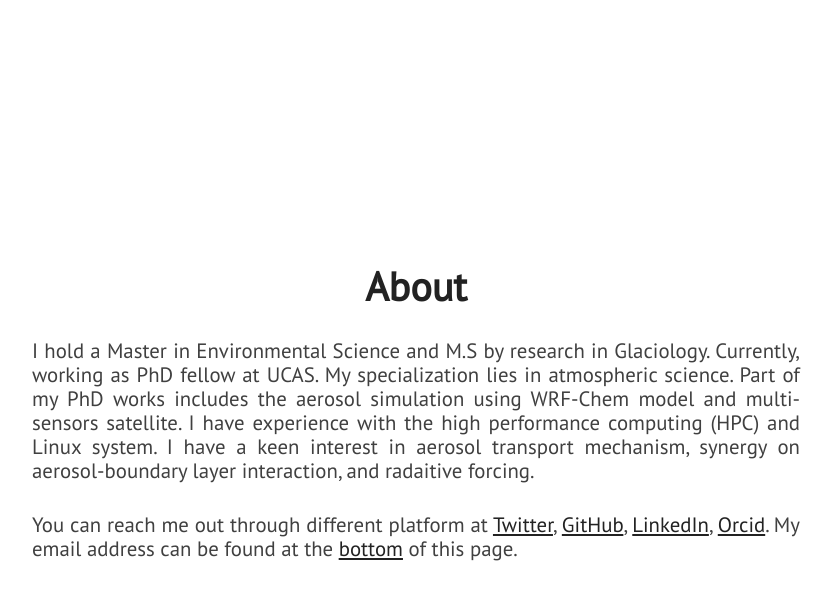
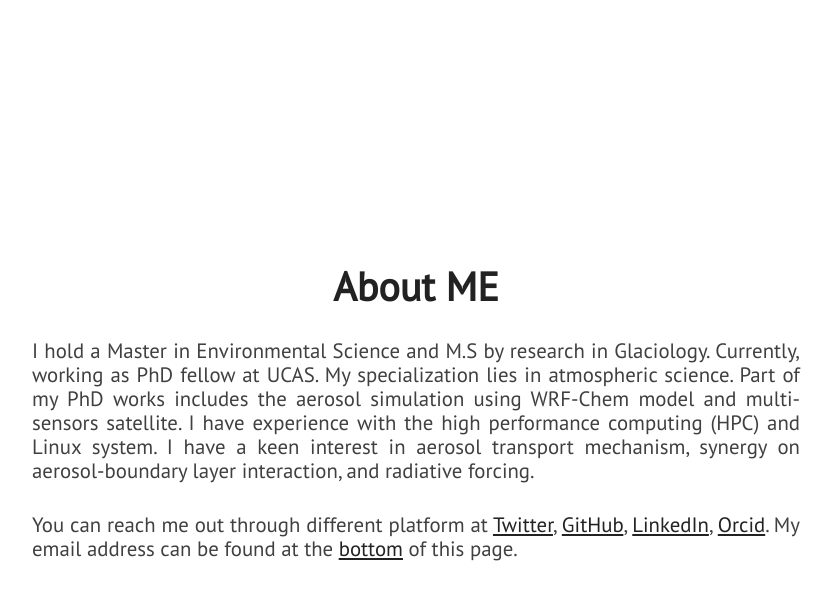
Before and after one commit to mukeshraeee/mukeshrai.github.io, a Jekyll site: the page built from index.html, in a window 1280 px wide and 900 px high, scrolled down 1003 px. Shown: the top 600 px of the window, without its empty margins (224-1055 px from the left). Built offline with Jekyll 4.4.1, drawn with Linux system fonts in a browser that asks for light colours; nearby versions of some CDN libraries.

Commit message:
Update about.html

```diff
--- a/_includes/about.html
+++ b/_includes/about.html
@@ -1,9 +1,9 @@
 <div class="section-wrapper">
     <section class="section about" id="about">
         <div id="about-text">
-            <div class="section-heading">About</div>
+            <div class="section-heading">About ME</div>
             <p class="paragraph-text justify-text">
-                I hold a Master in Environmental Science and M.S by research in Glaciology. Currently, working as PhD fellow at UCAS. My specialization lies in atmospheric science. Part of my PhD works includes the aerosol simulation using WRF-Chem model and multi-sensors satellite. I have experience with the high performance computing (HPC) and Linux system. I have a keen interest in aerosol transport mechanism, synergy on aerosol-boundary layer interaction, and radaitive forcing.
+                I hold a Master in Environmental Science and M.S by research in Glaciology. Currently, working as PhD fellow at UCAS. My specialization lies in atmospheric science. Part of my PhD works includes the aerosol simulation using WRF-Chem model and multi-sensors satellite. I have experience with the high performance computing (HPC) and Linux system. I have a keen interest in aerosol transport mechanism, synergy on aerosol-boundary layer interaction, and radiative forcing.
             </p>
             <!--p class="paragraph-text justify-text"-->
              <!--   My role models include old-school programmers and <a href="https://stallman.org/articles/on-hacking.html">hackers</a> who never make it to the mainstream news, but are responsible for most of the software that most people use on an everyday basis. I promote, support and use free and open source software to the extent possible.-->
```
